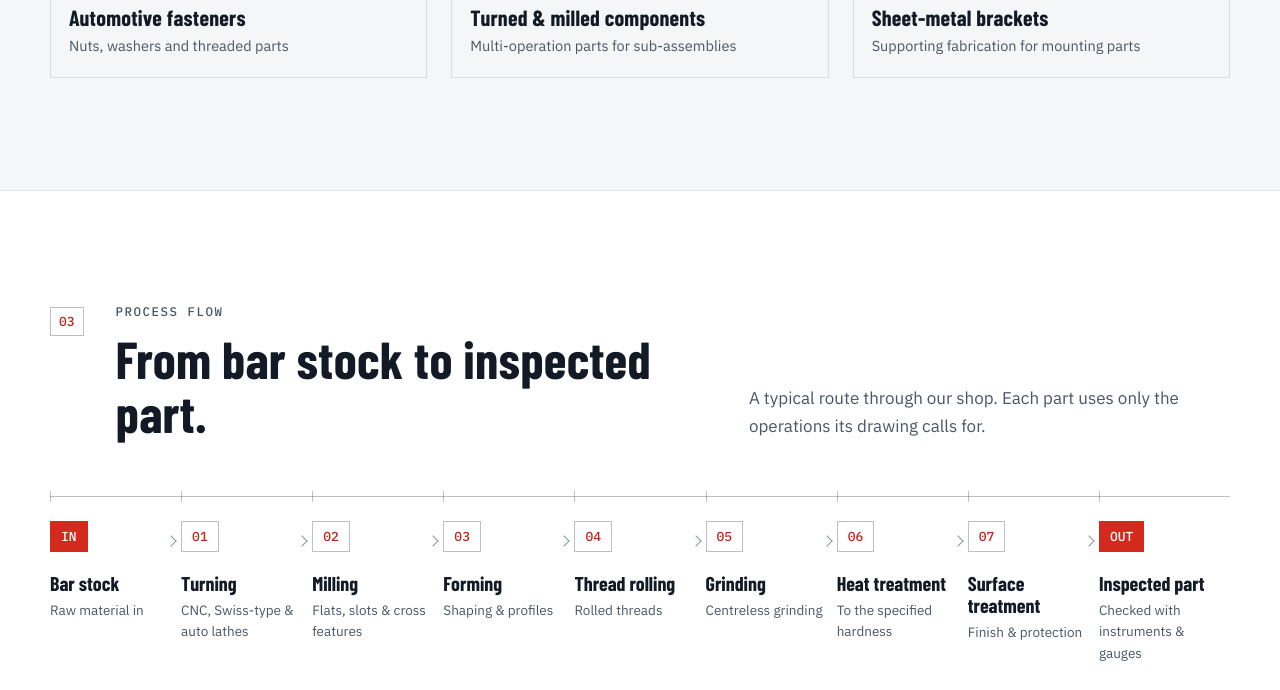
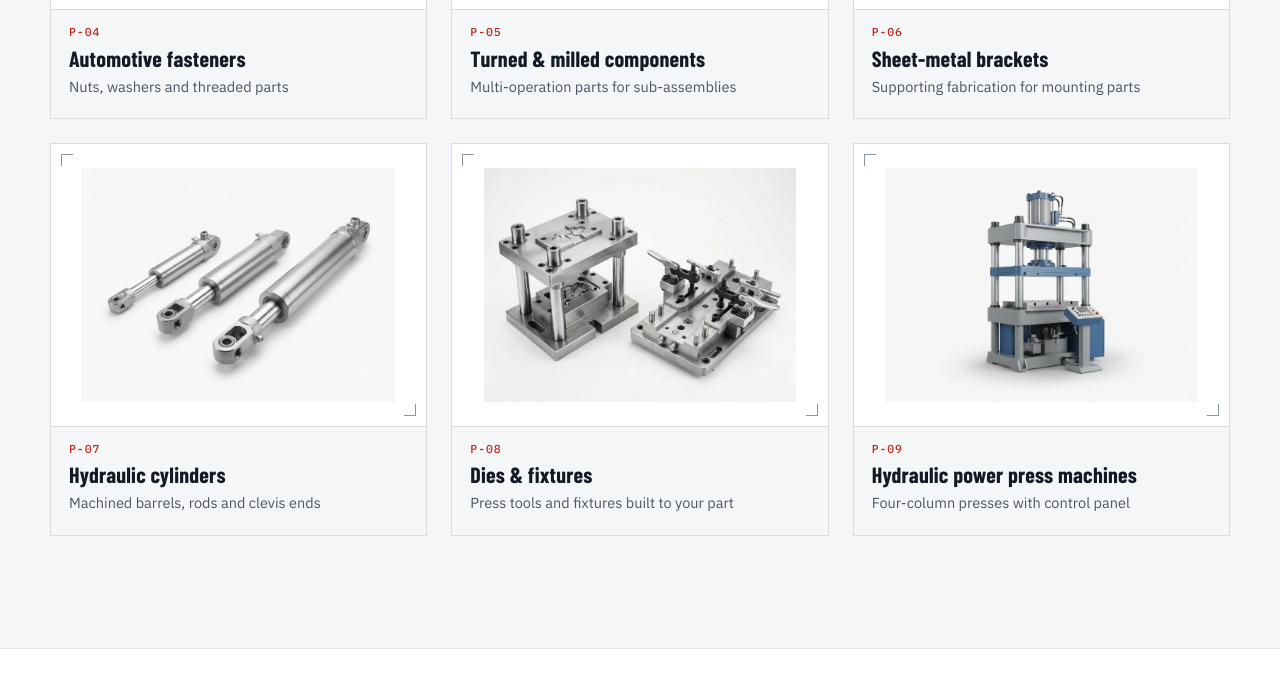
Before and after one commit to Tamil452/KC-Industries, a plain HTML site: page index.html in a window 1280 px wide. Shown: the part 3277-3967 px from the top of the page. Drawn offline with nearby package versions, Linux system fonts and the light colour scheme.

Commit message:
Add hydraulic cylinders, dies & fixtures and power press product cards
Co-Authored-By: Claude Sonnet 5.5 <noreply@anthropic.com>
Claude-Session: https://claude.ai/code/session_01WSaTaz57c9JEmKHSYhofNB

```diff
--- a/index.html
+++ b/index.html
@@ -209,6 +209,9 @@
         <li>Fasteners</li>
         <li>Pins &amp; shafts</li>
         <li>Sheet-metal brackets</li>
+        <li>Dies &amp; fixtures</li>
+        <li>Hydraulic cylinders</li>
+        <li>Hydraulic power presses</li>
       </ul>
 
       <div class="gallery">
@@ -235,6 +238,18 @@
         <figure class="part">
           <div class="plate"><img src="sheet-metal.jpg" alt="Formed sheet-metal brackets" width="800" height="600" loading="lazy"></div>
           <figcaption><span class="ref">P-06</span><b>Sheet-metal brackets</b><span>Supporting fabrication for mounting parts</span></figcaption>
+        </figure>
+        <figure class="part">
+          <div class="plate"><img src="hydraulic-cylinders.jpg" alt="Three hydraulic cylinders with clevis mounting eyes" width="800" height="600" loading="lazy"></div>
+          <figcaption><span class="ref">P-07</span><b>Hydraulic cylinders</b><span>Machined barrels, rods and clevis ends</span></figcaption>
+        </figure>
+        <figure class="part">
+          <div class="plate"><img src="dies-fixtures.jpg" alt="Press die set and machining fixture" width="800" height="600" loading="lazy"></div>
+          <figcaption><span class="ref">P-08</span><b>Dies &amp; fixtures</b><span>Press tools and fixtures built to your part</span></figcaption>
+        </figure>
+        <figure class="part">
+          <div class="plate"><img src="power-press.jpg" alt="Four-column hydraulic power press machine" width="800" height="600" loading="lazy"></div>
+          <figcaption><span class="ref">P-09</span><b>Hydraulic power press machines</b><span>Four-column presses with control panel</span></figcaption>
         </figure>
       </div>
     </div>
```
Also changed, not shown: dies-fixtures.jpg (added), hydraulic-cylinders.jpg (added), power-press.jpg (added).
